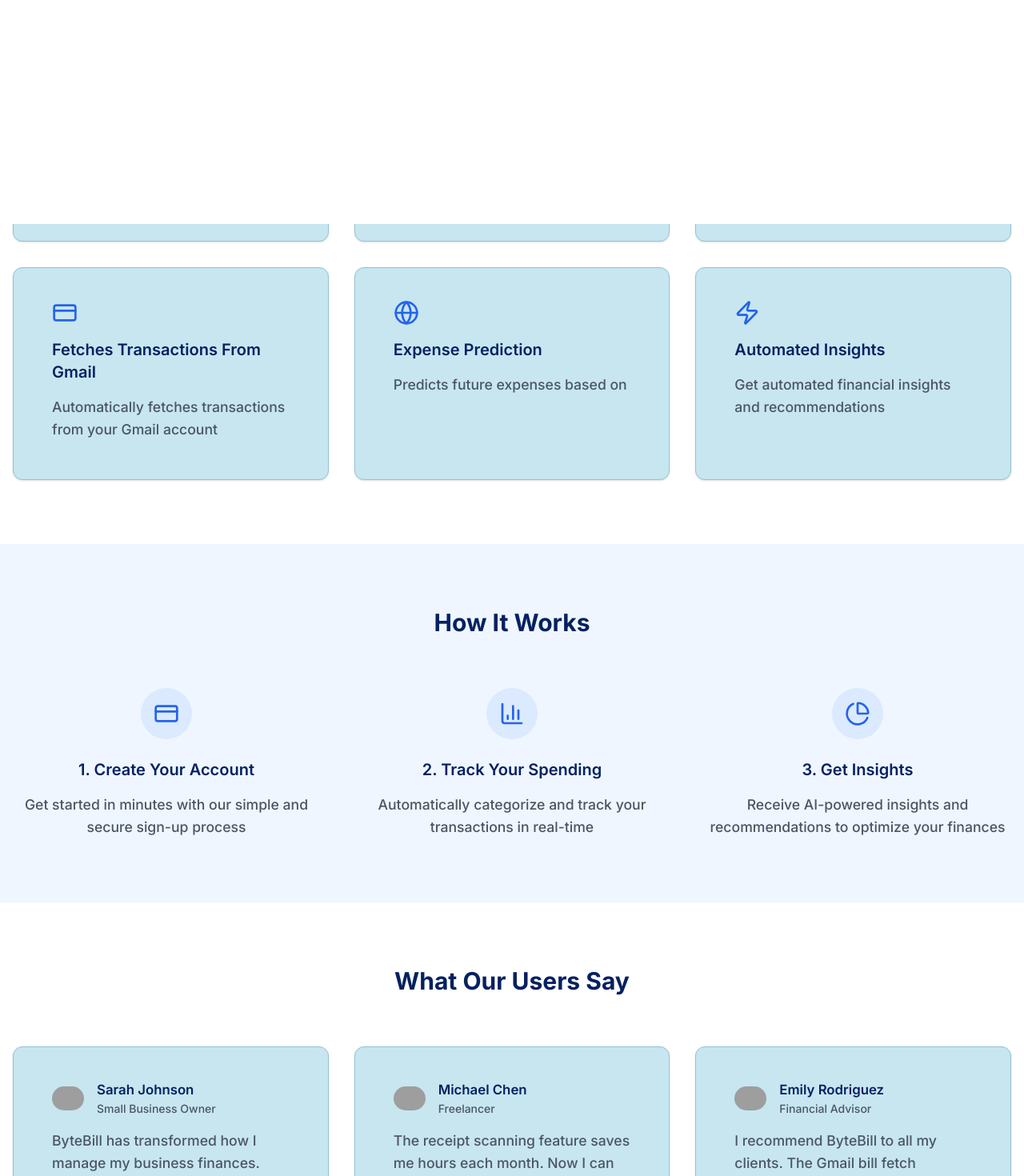
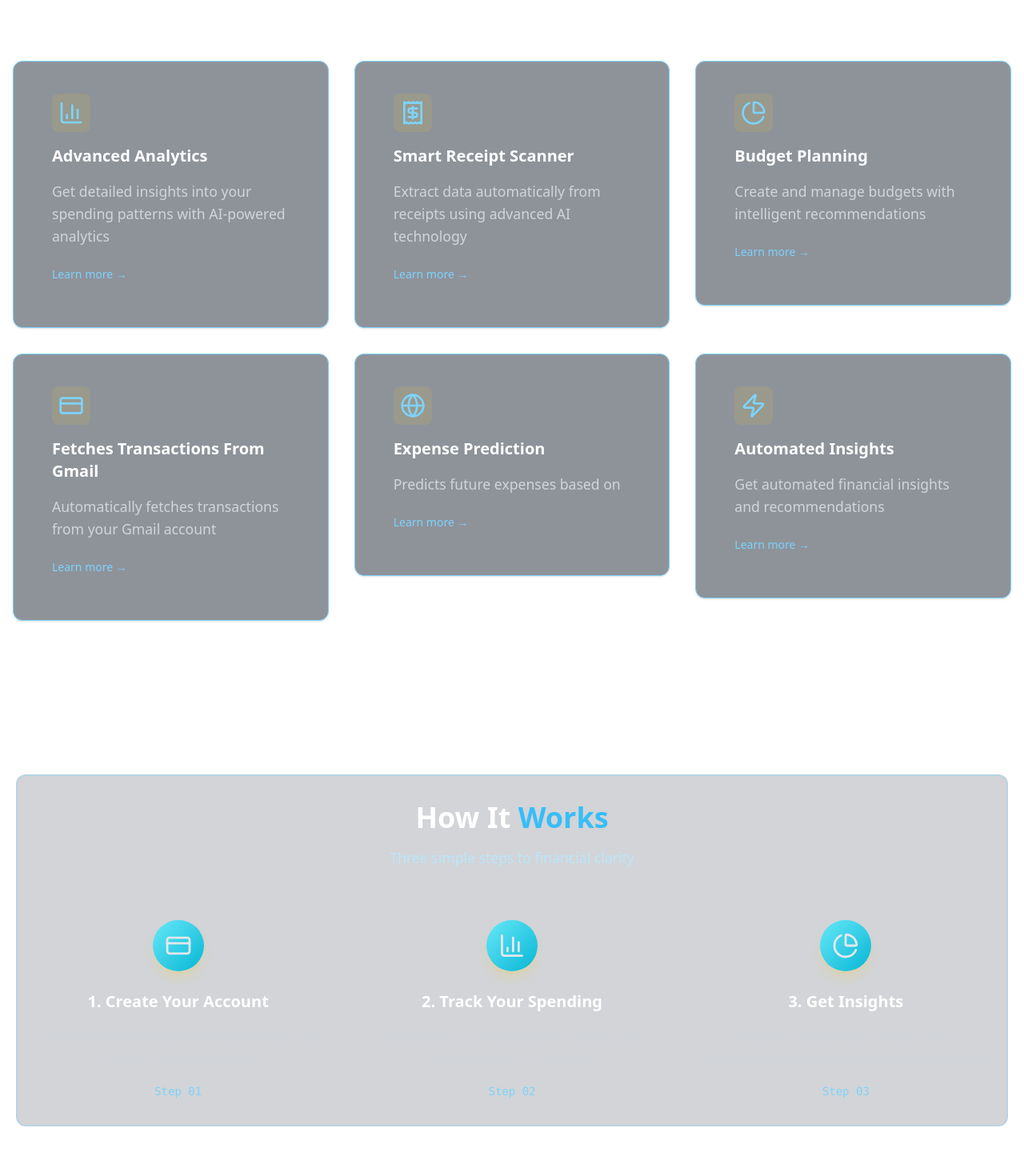
Before and after one commit to Afnan-001/SGU-Prabal-ByteBill, a Next.js app: page / in a window 1280 px wide. Shown: the part 1320-2790 px from the top of the page at 80% size. Built offline with nearby package versions, Linux system fonts and the light colour scheme; no server answers; grey boxes are pictures that could not be loaded.

Commit message:
modified the landing page

```diff
--- a/app/page.js
+++ b/app/page.js
@@ -12,6 +12,9 @@ import {
 } from "@/data/landing";
 import HeroSection from "@/components/hero";
 import Link from "next/link";
+import { motion, AnimatePresence } from "framer-motion";
+import { SparklesCore } from "@/components/ui/sparkles";
+import { TypewriterEffect } from "@/components/ui/typewriter-effect";
 
 const LandingPage = () => {
   const [hideLogo, setHideLogo] = useState(false);
@@ -21,29 +24,76 @@ const LandingPage = () => {
     setIsMounted(true);
     const timer = setTimeout(() => {
       setHideLogo(true);
-    }, 3000); // Logo visible for 3 seconds before hiding
+    }, 3000);
     return () => clearTimeout(timer);
   }, []);
+
+  const words = [
+    { text: "Smart Expense Tracking" },
+    { text: "AI Powered Insights" },
+    { text: "Smart Receipt Scanner", className: "text-yellow-400" },
+    { text: "Smart Buget planning" },
+  ];
 
   if (!isMounted) return null;
 
   return (
-    <div className="min-h-screen bg-white relative overflow-hidden">
-      {/* Fullscreen Logo Intro Sliding Down */}
-      <div
-        className={`fixed inset-0 bg-white z-50 flex items-center justify-center transition-all ${
-          hideLogo ? "animate-slideDownSlowly" : ""
-        }`}
+    <div className="min-h-screen text-gray-200 relative overflow-hidden font-sans">
+      {/* Professional Finance Background */}
+      <div className="fixed inset-0 -z-50 bg-gradient-to-br from-black via-gray-900 to-sky-400/90">
+        <div className="absolute inset-0 bg-gradient-to-t from-yellow-900/20 via-transparent to-transparent opacity-60"></div>
+        <SparklesCore
+          id="global-sparkles"
+          background="transparent"
+          minSize={0.3}
+          maxSize={1}
+          particleDensity={15}
+          className="w-full h-full"
+          particleColor="#B4E1EF"
+        />
+      </div>
+
+      {/* Logo Animation */}
+      {/* <AnimatePresence>
+        {!hideLogo && (
+          <motion.div
+            className="fixed inset-0 bg-black z-50 flex items-center justify-center"
+            initial={{ opacity: 1 }}
+            animate={{ opacity: 1 }}
+            exit={{
+              opacity: 0,
+              y: "100vh",
+              transition: { duration: 1.5, ease: [0.22, 1, 0.36, 1] }
+            }}
+          >
+            <motion.div
+              initial={{ scale: 0.8 }}
+              animate={{ scale: [0.8, 1, 0.9, 1], rotate: [0, 5, -5, 0] }}
+              transition={{ duration: 2, ease: "easeInOut" }}
             >
               <Image
                 src="/logo4.png"
                 alt="Logo"
                 width={400}
                 height={400}
-          className="w-96 h-96 object-contain animate-bounce"
+                className="w-96 h-96 object-contain"
                 priority
               />
+            </motion.div>
+            <div className="absolute inset-0">
+              <SparklesCore
+                id="logo-sparkles"
+                background="transparent"
+                minSize={0.6}
+                maxSize={1.4}
+                particleDensity={100}
+                className="w-full h-full"
+                particleColor="#FFFFFF"
+              />
             </div>
+          </motion.div>
+        )}
+      </AnimatePresence> */}
 
       {/* Main Content */}
       <div className="relative z-0">
@@ -51,57 +101,140 @@ const LandingPage = () => {
         <FinanceTicker />
 
         {/* Features Section */}
-        <section id="features" className="py-20">
+        <section className="py-24 relative  border-sky-300/20 ">
           <div className="container mx-auto px-4">
-            <h2 className="text-3xl font-bold text-center mb-12">
-              Everything you need to manage your finances
-            </h2>
+            <motion.div
+              initial={{ opacity: 0, y: 20 }}
+              whileInView={{ opacity: 1, y: 0 }}
+              transition={{ duration: 0.8 }}
+              viewport={{ once: true }}
+              className="mb-16 text-center"
+            >
+              <TypewriterEffect words={words} />
+              <p className="text-xl text-white mt-4 max-w-2xl mx-auto">
+                Powerful tools for effortless financial control
+              </p>
+            </motion.div>
+
             <div className="grid grid-cols-1 md:grid-cols-2 lg:grid-cols-3 gap-8">
               {featuresData.map((feature, index) => (
-                <Card
-                  className="p-6 transform transition-all duration-300 hover:scale-105 hover:shadow-xl hover:border-primary"
+                <motion.div
                   key={index}
+                  initial={{ opacity: 0, y: 50 }}
+                  whileInView={{ opacity: 1, y: 0 }}
+                  transition={{ delay: index * 0.1, duration: 0.6 }}
+                  viewport={{ once: true }}
+                  whileHover={{ y: -10 }}
                 >
+                  <Card className="p-6 bg-gray-800/50 backdrop-blur-lg rounded-xl border border-sky-300 hover:border-sky-300/40 transition-all hover:shadow-lg hover:shadow-yellow-400/10">
                     <CardContent className="space-y-4 pt-4">
+                      <motion.div
+                        whileHover={{ scale: 1.1 }}
+                        className="w-12 h-12 bg-yellow-400/10 rounded-lg flex items-center justify-center mb-4 text-sky-300"
+                      >
                         {feature.icon}
-                    <h3 className="text-xl font-semibold">{feature.title}</h3>
-                    <p className="text-gray-600">{feature.description}</p>
+                      </motion.div>
+                      <h3 className="text-xl font-semibold text-white">
+                        {feature.title}
+                      </h3>
+                      <p className="text-gray-300">{feature.description}</p>
+                      <motion.div whileHover={{ x: 5 }} className="mt-4">
+                        <Button variant="link" className="text-sky-300 p-0 hover:text-sky-200">
+                          Learn more →
+                        </Button>
+                      </motion.div>
                     </CardContent>
                   </Card>
+                </motion.div>
               ))}
             </div>
           </div>
         </section>
 
         {/* How It Works Section */}
-        <section className="py-20 bg-blue-50">
-          <div className="container mx-auto px-4">
-            <h2 className="text-3xl font-bold text-center mb-16">How It Works</h2>
+        <section className="py-24 px-5 relative  border-sky-300/20 ">
+          <div className="container  mx-auto backdrop-blur-sm px-4  border-2 border-sky-300/30 rounded-xl p-8 bg-gray-800/20">
+            <motion.div
+              initial={{ opacity: 0 }}
+              whileInView={{ opacity: 1 }}
+              transition={{ duration: 0.8 }}
+              viewport={{ once: true }}
+              className="text-center mb-16"
+            >
+              <h2 className="text-4xl font-extrabold mb-4 text-white">
+                How It <span className="text-sky-400">Works</span>
+              </h2>
+              <p className="text-sky-200 max-w-2xl mx-auto">
+                Three simple steps to financial clarity
+              </p>
+            </motion.div>
+
             <div className="grid grid-cols-1 md:grid-cols-3 gap-12">
               {howItWorksData.map((step, index) => (
-                <div key={index} className="text-center">
-                  <div className="w-16 h-16 bg-blue-100 rounded-full flex items-center justify-center mx-auto mb-6">
+                <motion.div
+                  key={index}
+                  initial={{ opacity: 0, scale: 0.9 }}
+                  whileInView={{ opacity: 1, scale: 1 }}
+                  transition={{ delay: index * 0.2, type: "spring" }}
+                  viewport={{ once: true }}
+                  className="text-center"
+                >
+                  <motion.div
+                    whileHover={{ scale: 1.1 }}
+                    className="w-16 h-16 bg-gradient-to-br from-cyan-300 to-cyan-500 rounded-full flex items-center justify-center mx-auto mb-6 shadow-lg shadow-yellow-400/20"
+                  >
+                    <motion.div
+                      animate={{ scale: [1, 1.1, 1] }}
+                      transition={{ duration: 2, repeat: Infinity }}
+                    >
                       {step.icon}
+                    </motion.div>
+                  </motion.div>
+                  <h3 className="text-xl font-semibold mb-4 text-white">
+                    {step.title}
+                  </h3>
+                  <p className="text-gray-300">{step.description}</p>
+                  <div className="mt-4 text-sky-300 font-mono text-sm">
+                    Step 0{index + 1}
                   </div>
-                  <h3 className="text-xl font-semibold mb-4">{step.title}</h3>
-                  <p className="text-gray-600">{step.description}</p>
-                </div>
+                </motion.div>
               ))}
             </div>
           </div>
         </section>
 
         {/* Testimonials Section */}
-        <section id="testimonials" className="py-20">
+        <section className="py-24 relative  border-sky-300/20 ">
           <div className="container mx-auto px-4">
-            <h2 className="text-3xl font-bold text-center mb-16">
-              What Our Users Say
+            <motion.div
+              initial={{ opacity: 0, y: 20 }}
+              whileInView={{ opacity: 1, y: 0 }}
+              transition={{ duration: 0.8 }}
+              viewport={{ once: true }}
+              className="text-center mb-16"
+            >
+              <h2 className="text-4xl font-extrabold mb-4 text-white">
+                Trusted by <span className="text-sky-300">Thousands</span>
               </h2>
+              <p className="text-sky-200 max-w-2xl mx-auto">
+                Join our community of financially empowered users
+              </p>
+            </motion.div>
+
             <div className="grid grid-cols-1 md:grid-cols-3 gap-8">
               {testimonialsData.map((testimonial, index) => (
-                <Card key={index} className="p-6">
-                  <CardContent className="pt-4">
+                <motion.div
+                  key={index}
+                  initial={{ opacity: 0, y: 50 }}
+                  whileInView={{ opacity: 1, y: 0 }}
+                  transition={{ delay: index * 0.1 }}
+                  viewport={{ once: true }}
+                  whileHover={{ scale: 1.02 }}
+                  className="bg-gray-800/50 rounded-xl p-6 backdrop-blur-md border border-sky-300/20 hover:border-sky-300/40 transition-all"
+                >
+                  <CardContent>
                     <div className="flex items-center mb-4">
+                      <div className="relative">
                         <Image
                           src={testimonial.image}
                           alt={testimonial.name}
@@ -109,39 +242,60 @@ const LandingPage = () => {
                           height={40}
                           className="rounded-full"
                         />
+                        <div className="absolute -bottom-1 -right-1 w-4 h-4 bg-yellow-400 rounded-full border-2 border-gray-800"></div>
+                      </div>
                       <div className="ml-4">
-                        <div className="font-semibold">{testimonial.name}</div>
-                        <div className="text-sm text-gray-600">
-                          {testimonial.role}
+                        <div className="font-semibold text-white">{testimonial.name}</div>
+                        <div className="text-sm text-gray-400">{testimonial.role}</div>
                       </div>
                     </div>
+                    <p className="text-gray-300 italic border-l-2 border-sky-300/50 pl-4">
+                      "{testimonial.quote}"
+                    </p>
+                    <div className="mt-4 flex text-amber-500">
+                      {[...Array(5)].map((_, i) => (
+                        <svg
+                          key={i}
+                          className={`w-5 h-5 ${i < testimonial.rating ? 'fill-current' : 'fill-none stroke-current'}`}
+                          viewBox="0 0 24 24"
+                        >
+                          <path d="M12 2l3.09 6.26L22 9.27l-5 4.87 1.18 6.88L12 17.77l-6.18 3.25L7 14.14 2 9.27l6.91-1.01L12 2z" />
+                        </svg>
+                      ))}
                     </div>
-                    <p className="text-gray-600">{testimonial.quote}</p>
                   </CardContent>
-                </Card>
+                </motion.div>
               ))}
             </div>
           </div>
         </section>
 
         {/* CTA Section */}
-        <section className="py-20 bg-blue-600">
+        <section className="py-24 relative  border-sky-300/20 ">
           <div className="container mx-auto px-4 text-center">
-            <h2 className="text-3xl font-bold text-white mb-4">
-              Ready to Take Control of Your Finances?
+            <motion.div
+              initial={{ opacity: 0, y: 20 }}
+              whileInView={{ opacity: 1, y: 0 }}
+              transition={{ duration: 0.8 }}
+              viewport={{ once: true }}
+            >
+              <h2 className="text-4xl md:text-5xl font-bold text-white mb-6">
+                Ready for <span className="text-sky-300">Financial Freedom</span>?
               </h2>
-            <p className="text-blue-100 mb-8 max-w-2xl mx-auto">
-              Join thousands of users who are already managing their finances
-              smarter with ByteBill
+              <p className="text-sky-200 mb-8 max-w-2xl mx-auto text-lg">
+                Take control of your expenses today
               </p>
+              <motion.div whileHover={{ scale: 1.05 }} whileTap={{ scale: 0.95 }}>
                 <Link href="/dashboard">
-              <Button
-                size="lg"
-                className="bg-white text-blue-600 hover:bg-blue-50 animate-bounce"
-              >
+                  <Button className="bg-gradient-to-r from-blue-500 to-sky-300 text-gray-900 hover:sky-300  rounded-full px-8 py-6 text-lg font-semibold shadow-lg shadow-yellow-500/20">
                     Start Free Trial
                   </Button>
                 </Link>
+              </motion.div>
+              <p className="mt-4 text-sky-200/70 text-sm">
+                No credit card required • 14-day free trial
+              </p>
+            </motion.div>
           </div>
         </section>
       </div>
```
Lines whose indentation alone changed are shown as unchanged.
